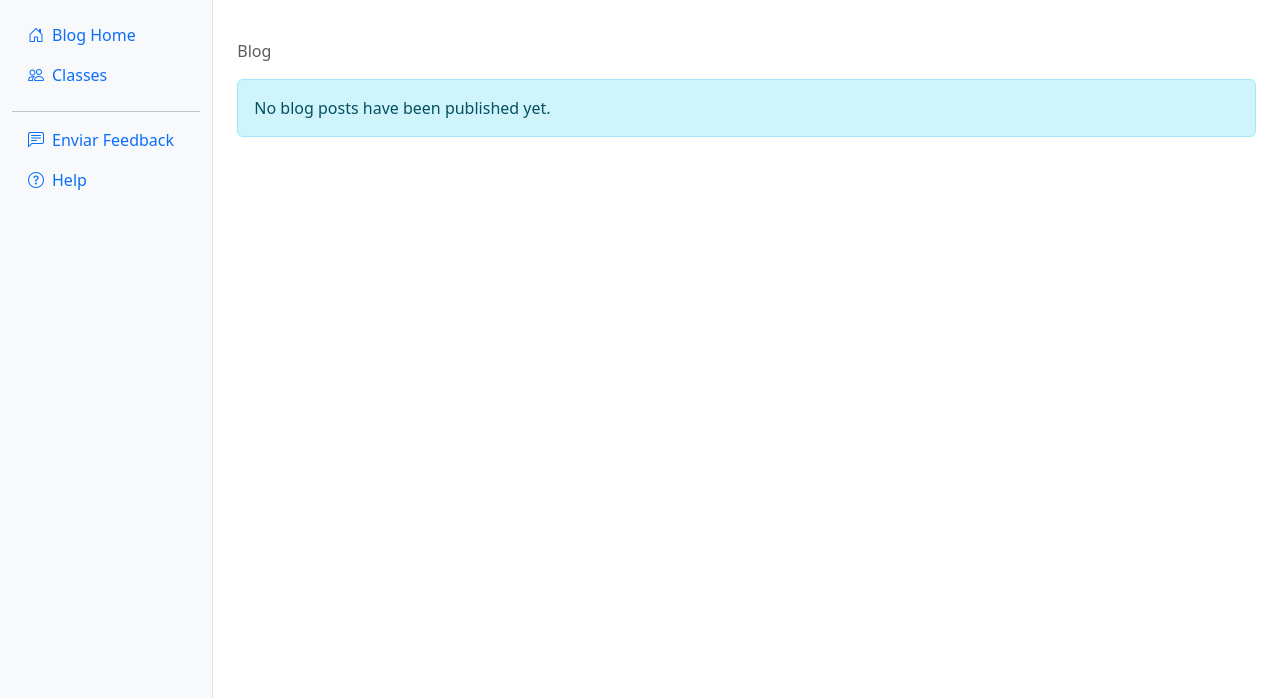
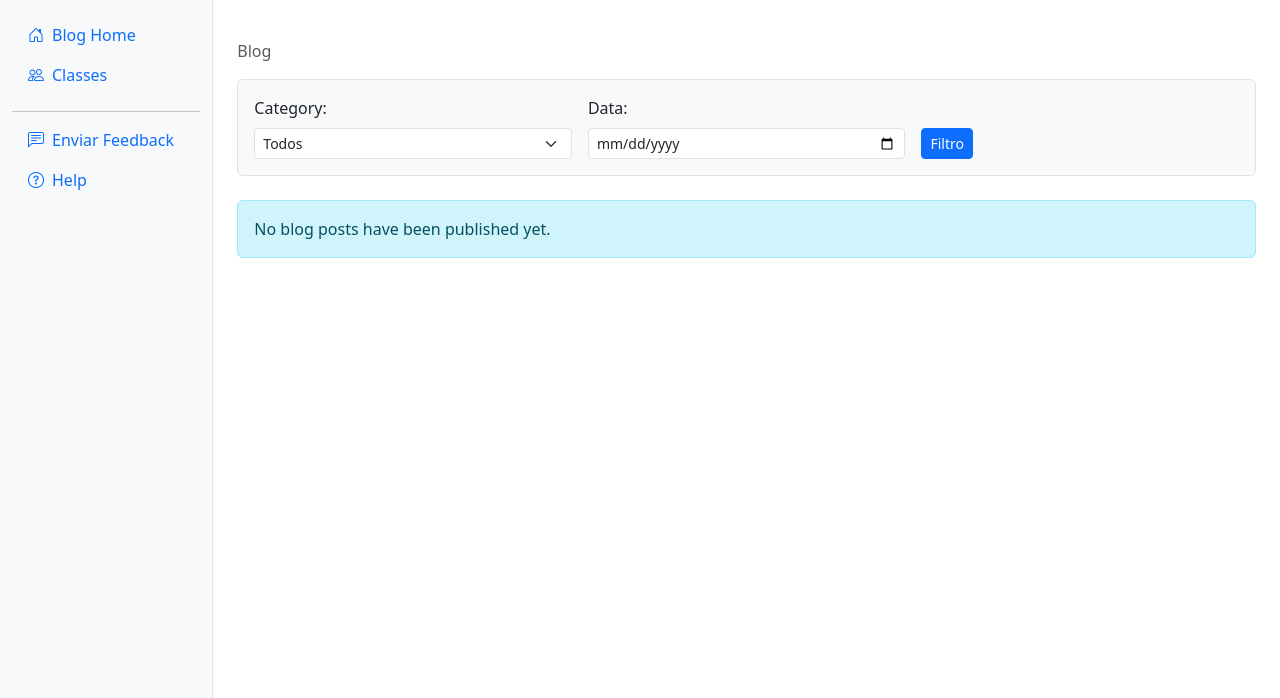
Before and after one commit to atilasos/infantinho3, a Django app: page /blog/ in a window 1280 px wide. Shown: the part 80-778 px from the top of the page. Run offline with Django 5.2, Linux system fonts and the light colour scheme; data that the repository does not hold is empty; some libraries are stand-ins or nearby versions.

Commit message:
blog: listagens refinadas com cartões, filtros (categoria/data) e badges; UI consistente turma e público

```diff
--- a/blog/templates/blog/post_list_public.html
+++ b/blog/templates/blog/post_list_public.html
@@ -10,8 +10,31 @@
         <li class="breadcrumb-item active" aria-current="page">{% trans "Blog" %}</li>
       </ol>
     </nav>
-    {# Removed H1 as it might be redundant if this is the main page content #}
-    {# <h1 class="mb-4">{% trans "Blog" %}</h1> #}
+
+    {# Filtros simples #}
+    <form method="get" class="mb-4 p-3 bg-light border rounded" aria-label="{% trans 'Blog Filters' %}">
+      <div class="row g-3 align-items-end">
+        <div class="col-md-4">
+          <label for="categoria" class="form-label">{% trans "Category:" %}</label>
+          <select name="categoria" id="categoria" class="form-select form-select-sm">
+            <option value="">{% trans "All" %}</option>
+            {% for key, label in categorias %}
+              <option value="{{ key }}" {% if key == categoria_atual %}selected{% endif %}>{{ label }}</option>
+            {% endfor %}
+          </select>
+        </div>
+        <div class="col-md-4">
+          <label for="data" class="form-label">{% trans "Date:" %}</label>
+          <input type="date" name="data" id="data" value="{{ data_atual|default:'' }}" class="form-control form-control-sm">
+        </div>
+        <div class="col-md-auto">
+          <button type="submit" class="btn btn-primary btn-sm">{% trans "Filter" %}</button>
+          {% if categoria_atual or data_atual %}
+            <a href="?" class="btn btn-outline-secondary btn-sm ms-2">{% trans "Clear" %}</a>
+          {% endif %}
+        </div>
+      </div>
+    </form>
 
     {% if posts %}
         <div class="row row-cols-1 row-cols-md-2 g-4"> {# Use Bootstrap grid for responsiveness #}
@@ -39,7 +62,7 @@
                             {% endif %}
                             {% if post.categoria %}
                                 <span class="mx-1">|</span>
-                                <i class="bi bi-tag me-1"></i> {{ post.get_categoria_display }}
+                                <span class="badge bg-secondary"><i class="bi bi-tag me-1"></i> {{ post.get_categoria_display }}</span>
                             {% endif %}
                         </p>
                         <div class="card-text text-secondary mb-3"> {# Excerpt styling #}
@@ -91,9 +114,7 @@
                     {# Current Page Info #}
                     <li class="page-item disabled">
                         <span class="page-link">
-                            {% blocktrans with current_page=posts.number total_pages=posts.paginator.num_pages %}
-                            Page {{ current_page }} of {{ total_pages }}
-                            {% endblocktrans %}
+                            {% blocktrans with current_page=posts.number total_pages=posts.paginator.num_pages %}Page {{ current_page }} of {{ total_pages }}{% endblocktrans %}
                         </span>
                      </li>
 
--- a/blog/views.py
+++ b/blog/views.py
@@ -521,6 +521,19 @@ def post_list_public(request):
         removido=False
     ).select_related('autor', 'turma').order_by('-publicado_em')
 
+    # Optional filtering
+    categoria_atual = request.GET.get('categoria', '')
+    data_atual = request.GET.get('data', '')
+
+    if categoria_atual:
+        all_posts = all_posts.filter(categoria=categoria_atual)
+    if data_atual:
+        try:
+            data = timezone.datetime.strptime(data_atual, '%Y-%m-%d').date()
+            all_posts = all_posts.filter(publicado_em__date=data)
+        except ValueError:
+            messages.warning(request, _("Invalid date format for filtering."))
+
     # Pagination
     paginator = Paginator(all_posts, 10) # Show 10 posts per page
     page_number = request.GET.get('page')
@@ -528,6 +541,9 @@ def post_list_public(request):
 
     context = {
         'posts': page_obj, # Pass the page object to the template
+        'categorias': Post.CATEGORIA_CHOICES,
+        'categoria_atual': categoria_atual,
+        'data_atual': data_atual,
     }
     # Render a new template specifically for the public list
     return render(request, 'blog/post_list_public.html', context)
```
Also changed, not shown: blog/templates/blog/post_list.html (+27 -23 lines).
